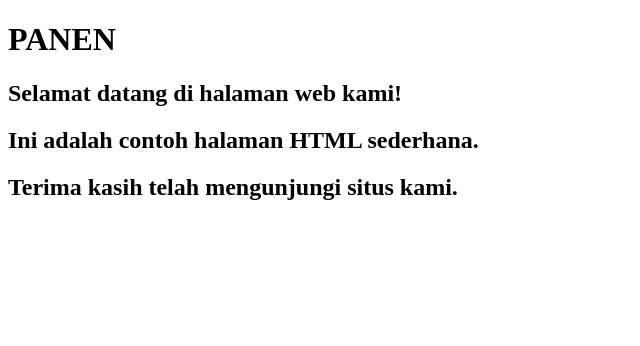
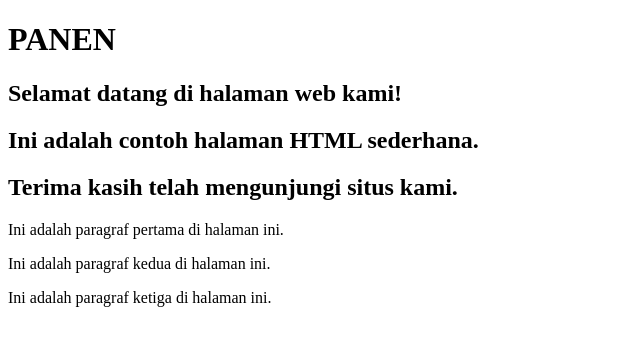
Before and after one commit to fabianabiboy14-pixel/Project-Kelompok-1-PANEN-, a plain HTML site: page index.html in a window 1280 px wide. Shown: the whole page, without its empty margins (0-640 px from the left). Drawn offline with Linux system fonts and the light colour scheme.

Commit message:
menambahkan beberapa paragraf tambahan di dalam elemen <div> untuk memberikan lebih banyak konten pada halaman web.

```diff
--- a/index.html
+++ b/index.html
@@ -10,8 +10,12 @@
         <h1>PANEN</h1>
         <h2>Selamat datang di halaman web kami!</h2>
         <h2>Ini adalah contoh halaman HTML sederhana.</h2>
-        <h2>Terima kasih telah mengunjungi situs kami.
+        <h2>Terima kasih telah mengunjungi situs kami.</h2>
+    </header>
 
-        </h2>
-    </header>
+    <div>
+        <p>Ini adalah paragraf pertama di halaman ini.</p>
+        <p>Ini adalah paragraf kedua di halaman ini.</p>
+        <p>Ini adalah paragraf ketiga di halaman ini.</p>
+    </div>
 </body>
```
